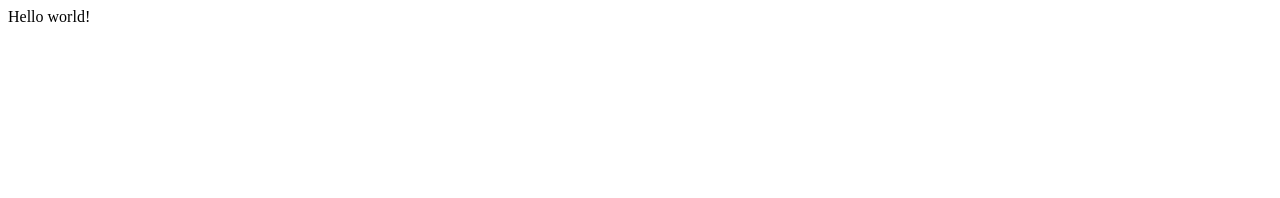
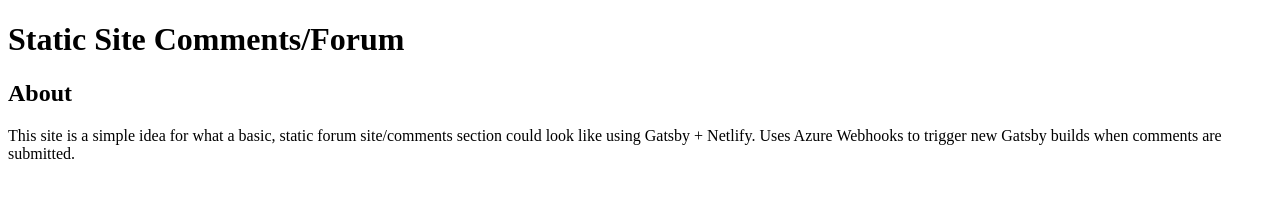
Before and after one commit to mdarrik/gatsby-static-comments, a Gatsby site: page / in a window 1280 px wide. Built offline with nearby package versions, Linux system fonts and the light colour scheme; Gatsby itself is replaced by a stand-in of ours.

Commit message:
Feature: Adds Info to the Home Page

```diff
--- a/src/pages/index.js
+++ b/src/pages/index.js
@@ -1,3 +1,16 @@
 import React from "react"
 
-export default () => <div>Hello world!</div>
+export default () => {
+  return (
+    <main>
+      <h1> Static Site Comments/Forum </h1>
+      <section>
+      <h2>About</h2>
+      <p>
+        This site is a simple idea for what a basic, static forum site/comments section could look like using Gatsby + Netlify.
+        Uses Azure Webhooks to trigger new Gatsby builds when comments are submitted.
+      </p>
+      </section>
+    </main>
+  )
+}
```
